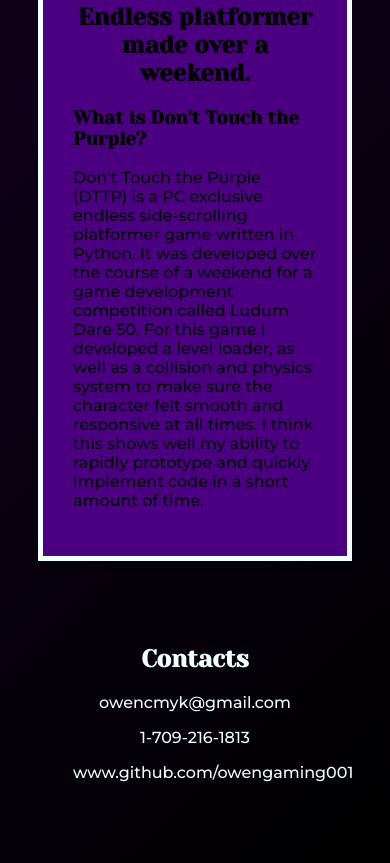
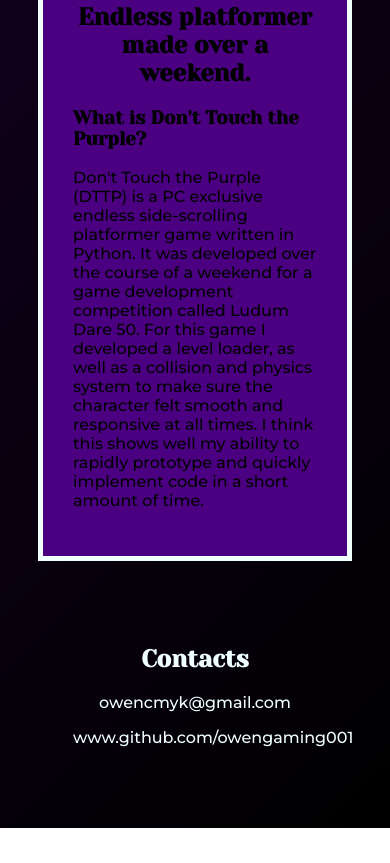
Before and after one commit to OwenCMYK/owencmyk.github.io, a plain HTML site: page index.html in a window 390 px wide. Shown: the part 4886-5749 px from the top of the page. After the commit the page ends 5714 px from the top, so only its background shows below. Drawn offline with Linux system fonts and the light colour scheme.

Commit message:
Removed phone number
Removed my phone number because I'm not usually available by phone anyway.

```diff
--- a/index.html
+++ b/index.html
@@ -46,7 +46,6 @@
 		<h2 style="--order: 1">Contacts</h2>
 		<center>
 			<p style="--order: 2">owencmyk@gmail.com</p>
-			<p style="--order: 3">1-709-216-1813</p>
 			<p style="--order: 4">www.github.com/owengaming001</p>
 		</center>
 	</div>
```
